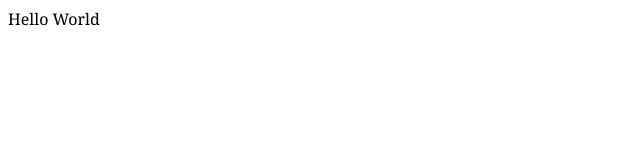
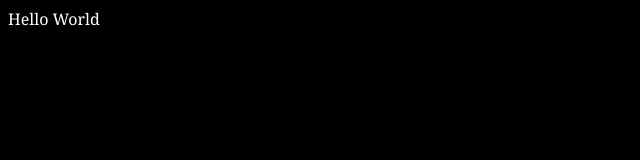
Before and after one commit to kyhzoo/kyhzoo.github.io, a plain HTML site: page darkmode.html in a window 1280 px wide. Shown: the whole page, without its empty margins (0-640 px from the left). Drawn offline with Linux system fonts and the light colour scheme.

Commit message:
Update mystyle2.css

```diff
--- a/mystyle2.css
+++ b/mystyle2.css
@@ -1,6 +1,6 @@
 /* Dark Mode */
 body {
-color:
-background-color: white;
+color: white;
+background-color: black;
 font-family: Georgia;
 }
```
